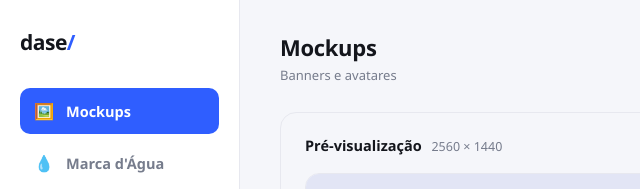
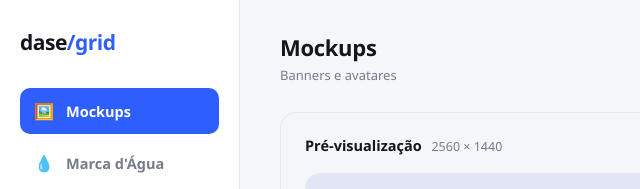
Before and after one commit to donodaseves/dase, a plain HTML site: page grid.html in a window 1280 px wide. Shown: the top 189 px of the page, 0-640 px from the left. Drawn offline with Linux system fonts and the light colour scheme.

Commit message:
Update grid.html

```diff
--- a/grid.html
+++ b/grid.html
@@ -135,7 +135,7 @@ footer.app-footer{margin-top:auto;padding-top:40px;text-align:center;font-size:1
 
 <div class="sidebar" id="sidebar">
   <div class="sidebar-header">
-    <div class="brand">dase<span>/</span></div>
+    <div class="brand">dase<span>/grid</span></div>
     <button class="close-sidebar-btn" id="closeSidebar" aria-label="Fechar">✕</button>
   </div>
   <div class="nav" id="nav">
```
